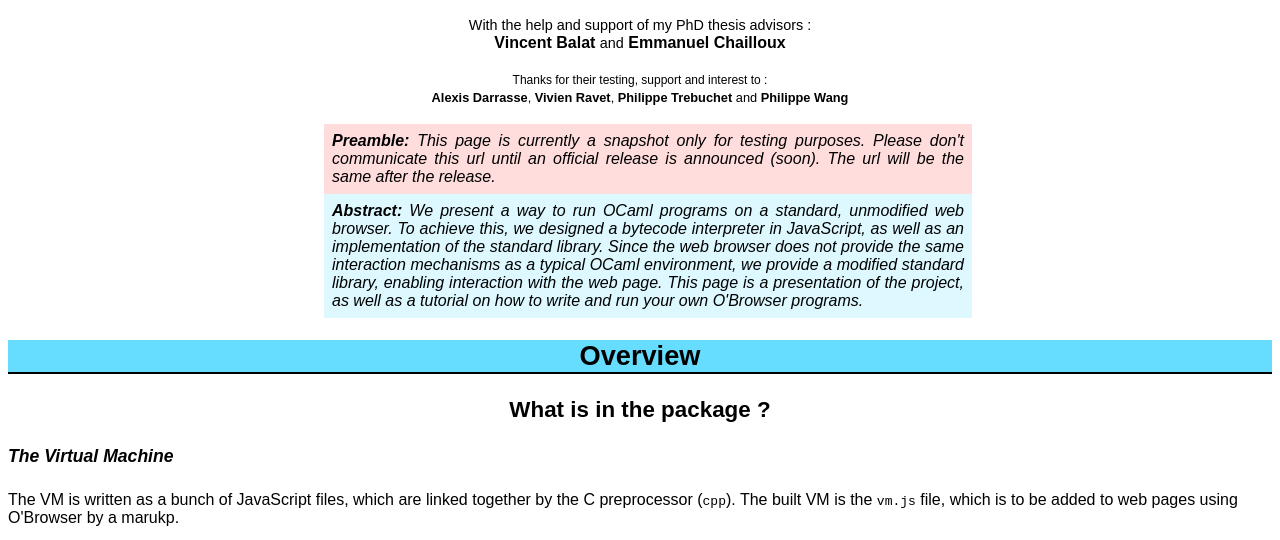
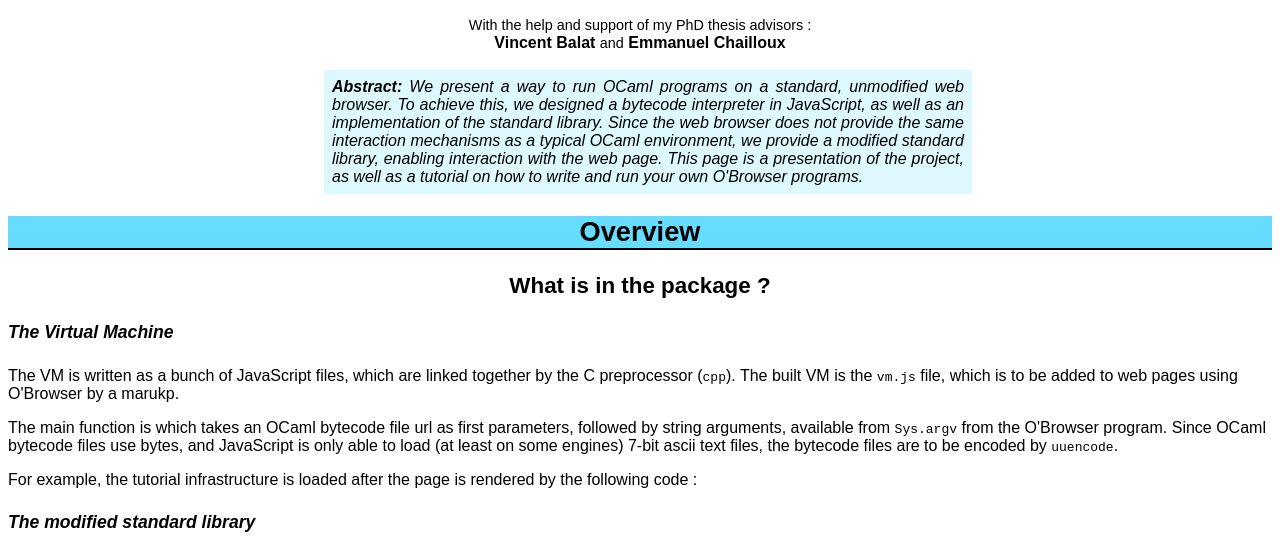
Before and after one commit to ocsigen/obrowser, a plain HTML site: page tutorial/index.html in a window 1280 px wide. Shown: the part 251-791 px from the top of the page. Drawn offline with Linux system fonts and the light colour scheme; a script that the page names is missing.

Commit message:
-warning tuto
Ignore-this: f01f77891f04384c5408fcf67da3dfde

darcs-hash:20081018202404-fadb5-2954b51f51ab195ae568902d9b5454f5c65fdbe2

```diff
--- a/tutorial/index.html
+++ b/tutorial/index.html
@@ -49,21 +49,7 @@
       <strong>Vincent Balat</strong>
       <span style="font-size: 90%">and</span>
       <strong>Emmanuel Chailloux</strong>
-      <br /> <br />
-      <span style="font-size: 75%">
-	Thanks for their testing, support and interest to :
-      </span> <br />
-      <span style="font-size: 80%">
-	<strong>Alexis Darrasse</strong>, <strong>Vivien Ravet</strong>,
-	<strong>Philippe Trebuchet</strong> and <strong>Philippe Wang</strong>
-      </span>
       <br /><br />
-    </div>
-    <div class="warning">
-      <strong>Preamble:</strong>   This  page   is
-      currently  a  snapshot only  for  testing  purposes. Please  don't
-      communicate  this  url  until  an  official  release  is  announced
-      (soon). The url will be the same after the release.
     </div>
     <div class="abstract">
       <strong>Abstract:</strong>  We  present   a  way  to  run  OCaml
```
